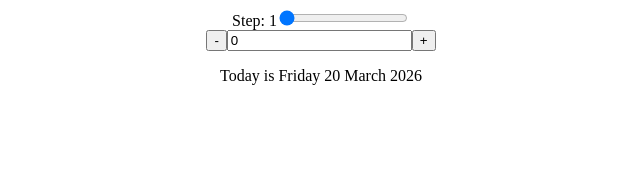
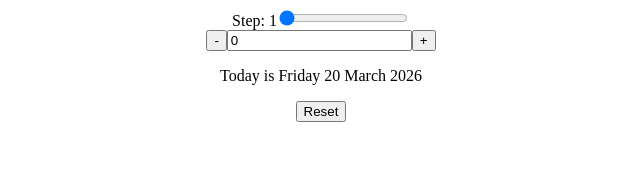
Before and after one commit to Yifan311/date-counter, a React (Create React App) app: page / in a window 1280 px wide. Shown: the top 191 px of the page, without its empty margins (319-959 px from the left). Built offline with nearby package versions, Linux system fonts and the light colour scheme.

Commit message:
Add reset button

```diff
--- a/src/App.js
+++ b/src/App.js
@@ -28,6 +28,14 @@ function Counter() {
       <Step step={step} setStep={setStep} />
       <Count count={count} step={step} setCount={setCount} />
       <DateDisplay dayLabel={dayLabel} targetDate={targetDate} count={count} />
+      <button
+        onClick={() => {
+          setCount(0);
+          setStep(1);
+        }}
+      >
+        Reset
+      </button>
     </>
   );
 }
```
